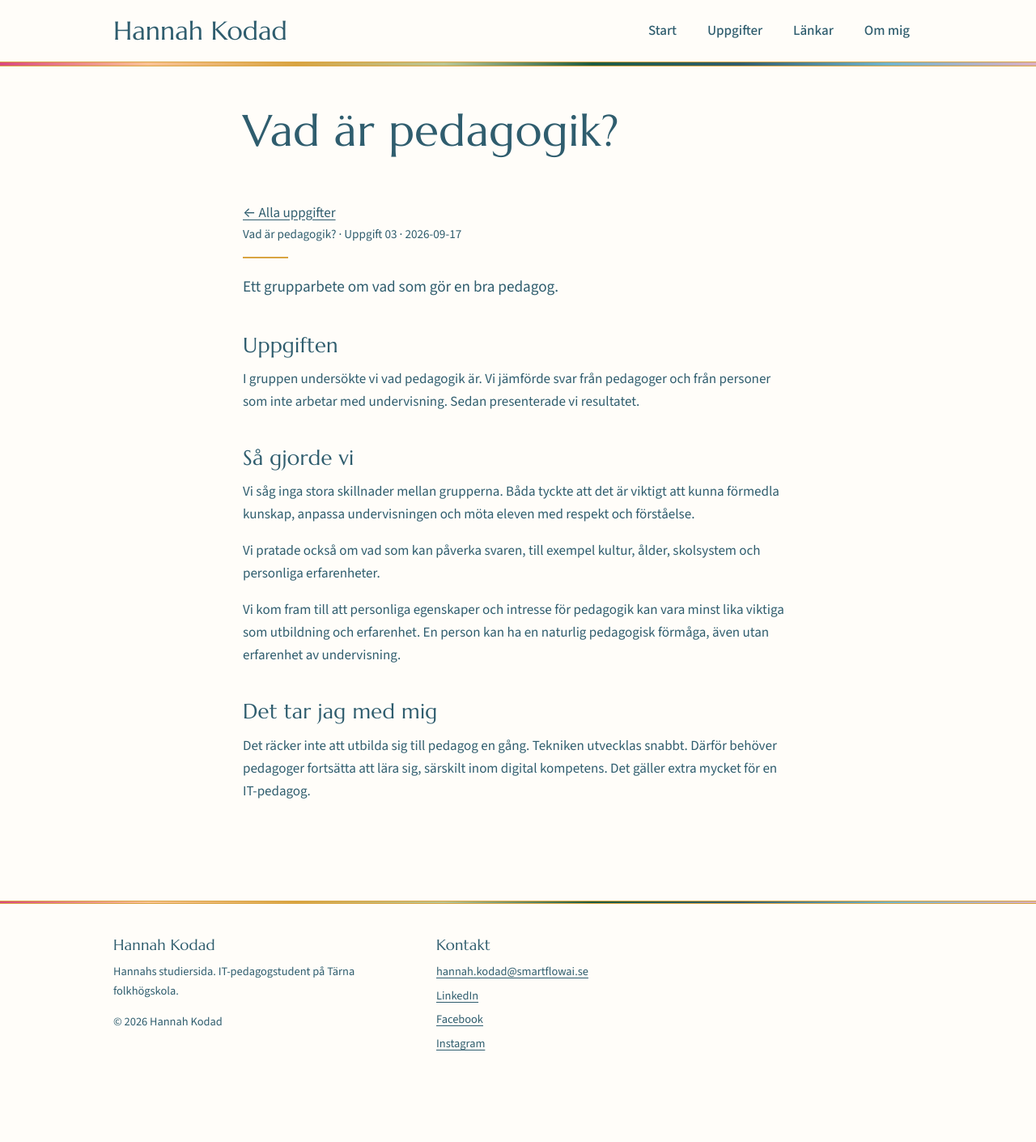
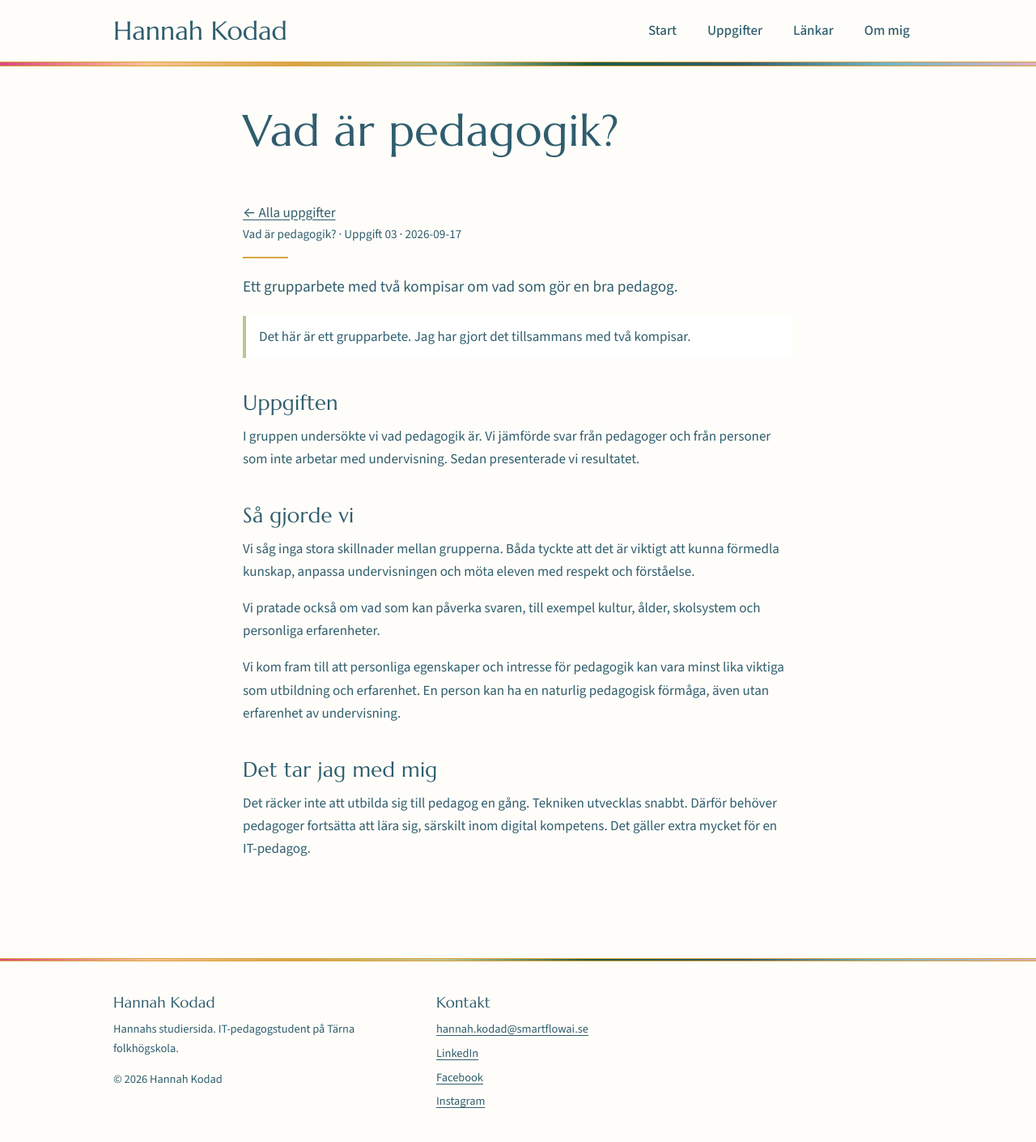
Before and after one commit to HannahKodad/it-pedagogy, a Jekyll site: the page built from _posts/2026-09-17-vad-ar-pedagogik.md, in a window 1280 px wide. Shown: the whole page at 81% size. Built offline with Jekyll 4.4.1, drawn with Linux system fonts in a browser that asks for light colours; before the commit the page ends 1339 px from its top, so only the background shows below that.

Commit message:
Mark Vad är pedagogik as group work
Co-Authored-By: Claude Opus 5.5 <noreply@anthropic.com>
Claude-Session: https://claude.ai/code/session_01US4uC96mcg9pnYNxCsLiKE

```diff
--- a/_posts/2026-09-17-vad-ar-pedagogik.md
+++ b/_posts/2026-09-17-vad-ar-pedagogik.md
@@ -6,8 +6,10 @@ amne: "Vad är pedagogik?"
 nr: "03"
 ordning: "03a"
 namn: "Vad är pedagogik?"
-ingress: "Ett grupparbete om vad som gör en bra pedagog."
+ingress: "Ett grupparbete med två kompisar om vad som gör en bra pedagog."
 ---
+
+<p class="grupp">Det här är ett grupparbete. Jag har gjort det tillsammans med två kompisar.</p>
 
 ## Uppgiften
 
```
